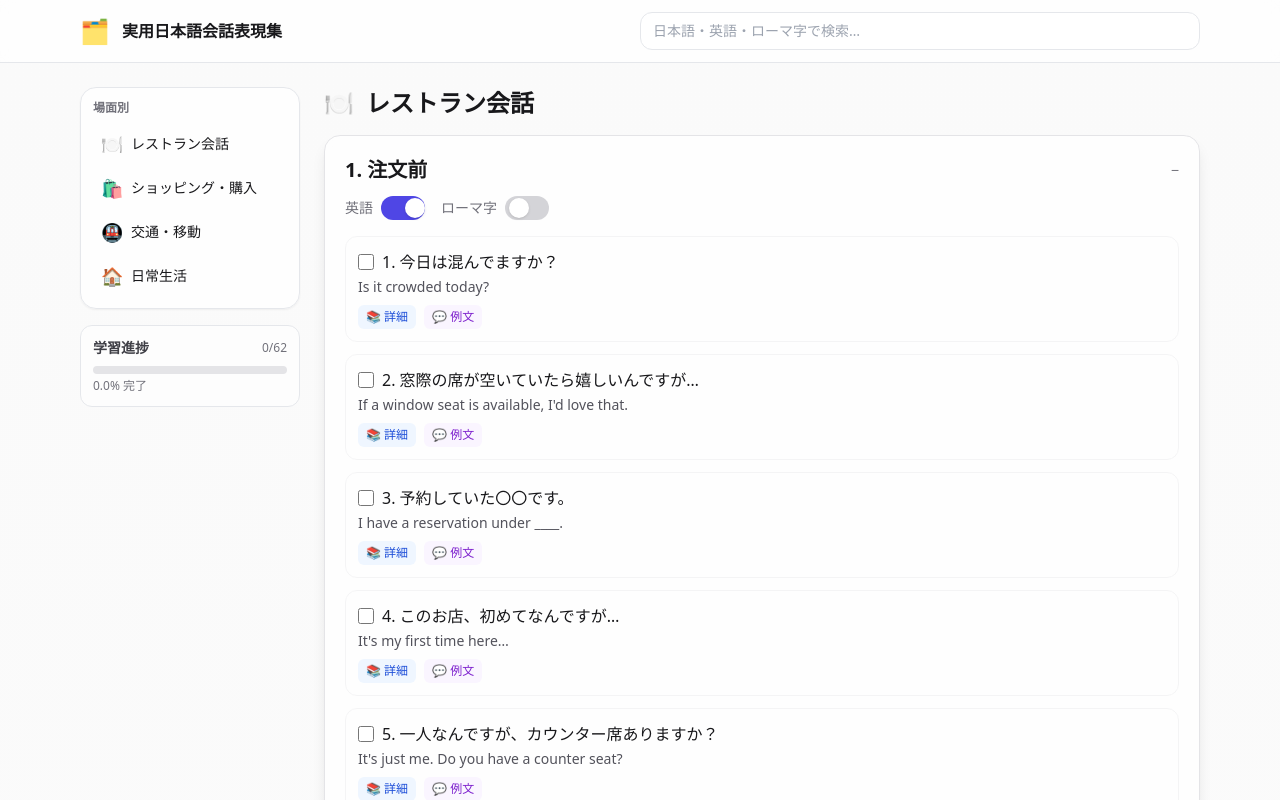
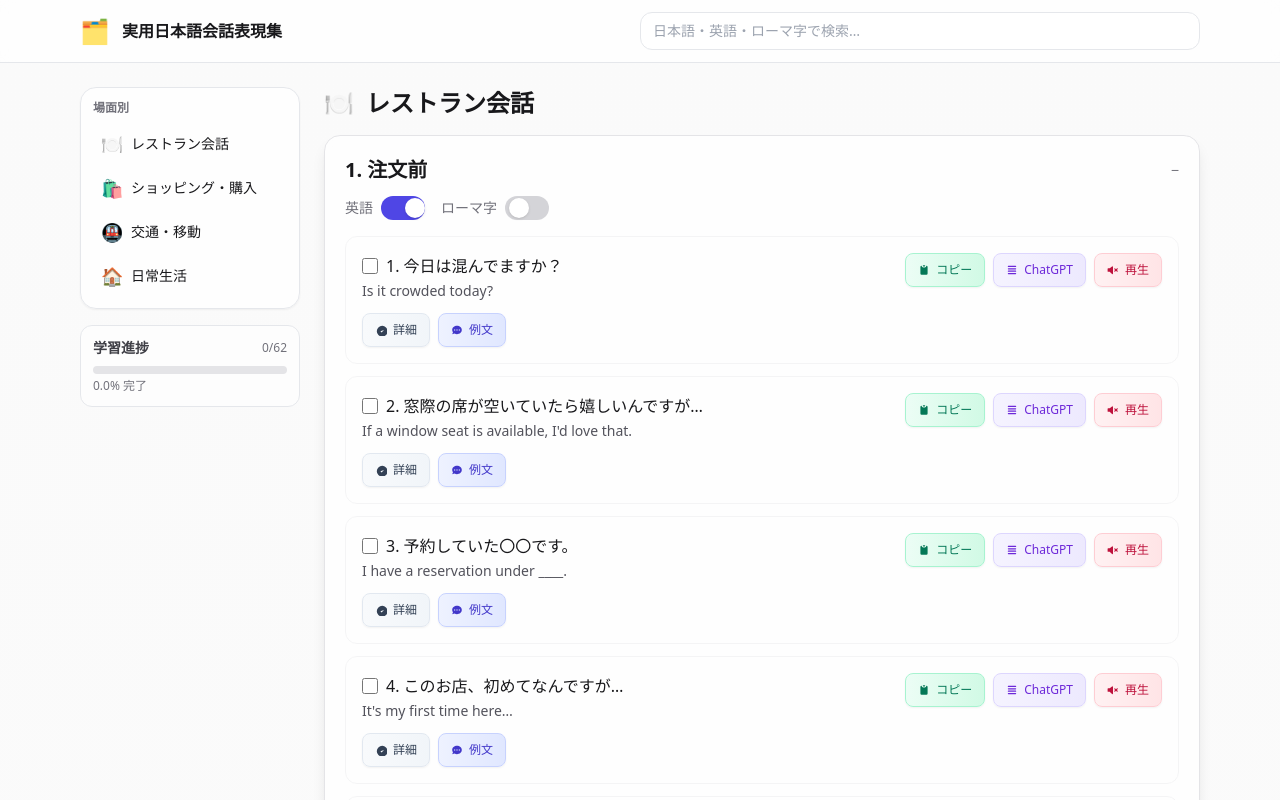
Before and after one commit to ecg-english/JCG-material-1, a React (Vite) app: page / in a window 1280 px wide. Shown: the top 800 px of the page. Built offline with nearby package versions, Linux system fonts and the light colour scheme.

Commit message:
レスポンシブデザインと高級感のあるUIデザインを実装 - 絵文字を削除し、SVGアイコンとグラデーションを使用 - スマホでの表示を最適化 - ボタンの視認性を向上

```diff
--- a/src/components/PhrasebookPage.jsx
+++ b/src/components/PhrasebookPage.jsx
@@ -483,12 +483,12 @@ function Section({ title, phrases }) {
             const isLearned = learnedPhrases[phraseId];
 
             return (
-              <li key={i} className={`group rounded-xl border transition-all duration-200 p-3 ${
+              <li key={i} className={`group rounded-xl border transition-all duration-200 p-4 ${
                 isLearned
                   ? 'border-green-200 bg-green-50/50 hover:border-green-300'
                   : 'border-zinc-100 hover:border-indigo-200 hover:bg-indigo-50/50'
               }`}>
-                <div className="flex items-start justify-between gap-3">
+                <div className="flex flex-col sm:flex-row sm:items-start justify-between gap-3">
                   <div className="flex-1">
                     <div className="flex items-center gap-2">
                       <input
@@ -511,27 +511,33 @@ function Section({ title, phrases }) {
 
                     {/* 文化的コンテキストと使用例のボタン */}
                     {(p.context || p.example) && (
-                      <div className="flex gap-2 mt-2">
+                      <div className="flex flex-wrap gap-2 mt-3">
                         {p.context && (
                           <button
-                            className="text-xs bg-blue-50 text-blue-700 px-2 py-1 rounded-md hover:bg-blue-100 transition-colors"
+                            className="inline-flex items-center gap-1.5 text-xs bg-gradient-to-r from-slate-50 to-slate-100 text-slate-700 px-3 py-2 rounded-lg border border-slate-200 hover:from-slate-100 hover:to-slate-200 hover:border-slate-300 transition-all duration-200 shadow-sm"
                             onClick={() => {
                               const details = document.getElementById(`context-${phraseId}`);
                               details.classList.toggle('hidden');
                             }}
                           >
-                            📚 詳細
+                            <svg className="w-3 h-3" fill="currentColor" viewBox="0 0 20 20">
+                              <path d="M9 12l2 2 4-4m6 2a9 9 0 11-18 0 9 9 0 0118 0z"/>
+                            </svg>
+                            詳細
                           </button>
                         )}
                         {p.example && (
                           <button
-                            className="text-xs bg-purple-50 text-purple-700 px-2 py-1 rounded-md hover:bg-purple-100 transition-colors"
+                            className="inline-flex items-center gap-1.5 text-xs bg-gradient-to-r from-indigo-50 to-indigo-100 text-indigo-700 px-3 py-2 rounded-lg border border-indigo-200 hover:from-indigo-100 hover:to-indigo-200 hover:border-indigo-300 transition-all duration-200 shadow-sm"
                             onClick={() => {
                               const details = document.getElementById(`example-${phraseId}`);
                               details.classList.toggle('hidden');
                             }}
                           >
-                            💬 例文
+                            <svg className="w-3 h-3" fill="currentColor" viewBox="0 0 20 20">
+                              <path fillRule="evenodd" d="M18 10c0 3.866-3.582 7-8 7a8.841 8.841 0 01-4.083-.98L2 17l1.338-3.123C2.493 12.767 2 11.434 2 10c0-3.866 3.582-7 8-7s8 3.134 8 7zM7 9H5v2h2V9zm8 0h-2v2h2V9zM9 9h2v2H9V9z" clipRule="evenodd"/>
+                            </svg>
+                            例文
                           </button>
                         )}
                       </div>
@@ -558,22 +564,38 @@ function Section({ title, phrases }) {
                     )}
                   </div>
 
-                  <div className="flex items-center gap-2 shrink-0 opacity-0 group-hover:opacity-100 transition">
+                  <div className="flex flex-wrap items-center gap-2 shrink-0 opacity-100 transition-all duration-200 w-full sm:w-auto">
                     <button
-                      className="text-xs rounded-lg border px-2 py-1 hover:bg-white transition-colors"
+                      className="inline-flex items-center gap-1.5 text-xs bg-gradient-to-r from-emerald-50 to-emerald-100 text-emerald-700 px-3 py-2 rounded-lg border border-emerald-200 hover:from-emerald-100 hover:to-emerald-200 hover:border-emerald-300 transition-all duration-200 shadow-sm"
                       onClick={() => onCopy(p.jp, i)}
                       title="コピー"
-                    >コピー</button>
+                    >
+                      <svg className="w-3 h-3" fill="currentColor" viewBox="0 0 20 20">
+                        <path d="M8 3a1 1 0 011-1h2a1 1 0 110 2H9a1 1 0 01-1-1z"/>
+                        <path d="M6 3a2 2 0 00-2 2v11a2 2 0 002 2h8a2 2 0 002-2V5a2 2 0 00-2-2 3 3 0 01-3 3H9a3 3 0 01-3-3z"/>
+                      </svg>
+                      コピー
+                    </button>
                     <button
-                      className="text-xs rounded-lg border px-2 py-1 hover:bg-white transition-colors"
+                      className="inline-flex items-center gap-1.5 text-xs bg-gradient-to-r from-violet-50 to-violet-100 text-violet-700 px-3 py-2 rounded-lg border border-violet-200 hover:from-violet-100 hover:to-violet-200 hover:border-violet-300 transition-all duration-200 shadow-sm"
                       onClick={() => onChatGPT(p.jp)}
                       title="ChatGPTで質問"
-                    >🤖 ChatGPT</button>
+                    >
+                      <svg className="w-3 h-3" fill="currentColor" viewBox="0 0 20 20">
+                        <path fillRule="evenodd" d="M3 4a1 1 0 011-1h12a1 1 0 110 2H4a1 1 0 01-1-1zm0 4a1 1 0 011-1h12a1 1 0 110 2H4a1 1 0 01-1-1zm0 4a1 1 0 011-1h12a1 1 0 110 2H4a1 1 0 01-1-1zm0 4a1 1 0 011-1h12a1 1 0 110 2H4a1 1 0 01-1-1z" clipRule="evenodd"/>
+                      </svg>
+                      ChatGPT
+                    </button>
                     <button
-                      className="text-xs rounded-lg border px-2 py-1 hover:bg-white transition-colors"
+                      className="inline-flex items-center gap-1.5 text-xs bg-gradient-to-r from-rose-50 to-rose-100 text-rose-700 px-3 py-2 rounded-lg border border-rose-200 hover:from-rose-100 hover:to-rose-200 hover:border-rose-300 transition-all duration-200 shadow-sm"
                       onClick={() => speak(p.jp)}
                       title="音声再生"
-                    >再生</button>
+                    >
+                      <svg className="w-3 h-3" fill="currentColor" viewBox="0 0 20 20">
+                        <path fillRule="evenodd" d="M9.383 3.076A1 1 0 0110 4v12a1 1 0 01-1.617.793L4.5 13H2a1 1 0 01-1-1V8a1 1 0 011-1h2.5l3.883-2.717a1 1 0 011.617.793zM12.293 7.293a1 1 0 011.414 0L15 8.586l1.293-1.293a1 1 0 111.414 1.414L16.414 10l1.293 1.293a1 1 0 01-1.414 1.414L15 11.414l-1.293 1.293a1 1 0 01-1.414-1.414L13.586 10l-1.293-1.293a1 1 0 010-1.414z" clipRule="evenodd"/>
+                      </svg>
+                      再生
+                    </button>
                   </div>
                 </div>
               </li>
@@ -707,10 +729,12 @@ export default function PhrasebookPage() {
     <div className="min-h-screen bg-gradient-to-b from-zinc-50 to-white text-zinc-900">
       {/* ヘッダー */}
       <header className="sticky top-0 z-30 backdrop-blur bg-white/70 border-b">
-        <div className="mx-auto max-w-6xl px-4 py-3 flex items-center gap-3">
-          <div className="text-2xl">🗂️</div>
-          <div className="font-semibold">実用日本語会話表現集</div>
-          <div className="ml-auto w-1/2 max-md:w-full">
+        <div className="mx-auto max-w-6xl px-4 py-3 flex flex-col sm:flex-row items-center gap-3">
+          <div className="flex items-center gap-3 w-full sm:w-auto">
+            <div className="text-2xl">🗂️</div>
+            <div className="font-semibold text-sm sm:text-base">実用日本語会話表現集</div>
+          </div>
+          <div className="w-full sm:w-1/2 sm:ml-auto">
             <input
               type="search"
               value={query}
@@ -723,9 +747,9 @@ export default function PhrasebookPage() {
       </header>
 
       {/* コンテンツ */}
-      <main className="mx-auto max-w-6xl px-4 py-6 grid md:grid-cols-[220px,1fr] gap-6">
+      <main className="mx-auto max-w-6xl px-4 py-6 grid grid-cols-1 lg:grid-cols-[220px,1fr] gap-6">
         {/* サイドナビ */}
-        <nav className="md:sticky md:top-[72px] h-max space-y-4">
+        <nav className="lg:sticky lg:top-[72px] h-max space-y-4 order-2 lg:order-1">
           <div className="rounded-2xl border bg-white/70 p-3 shadow-sm">
             <div className="text-xs font-semibold text-zinc-500 mb-2">場面別</div>
             <ul className="space-y-1">
@@ -745,7 +769,7 @@ export default function PhrasebookPage() {
         </nav>
 
         {/* 本文 */}
-        <div className="space-y-10">
+        <div className="space-y-10 order-1 lg:order-2">
           {DATA.map((cat) => (
             <Category key={cat.id} cat={cat} query={query} />
           ))}
```
